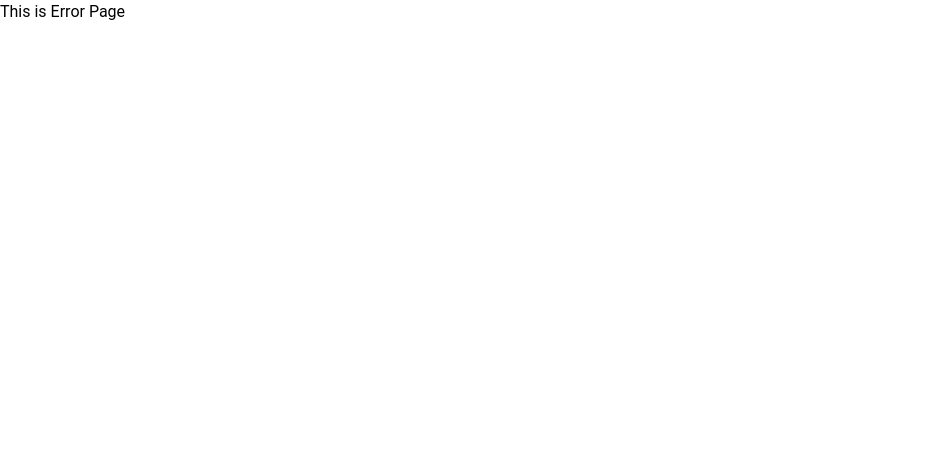
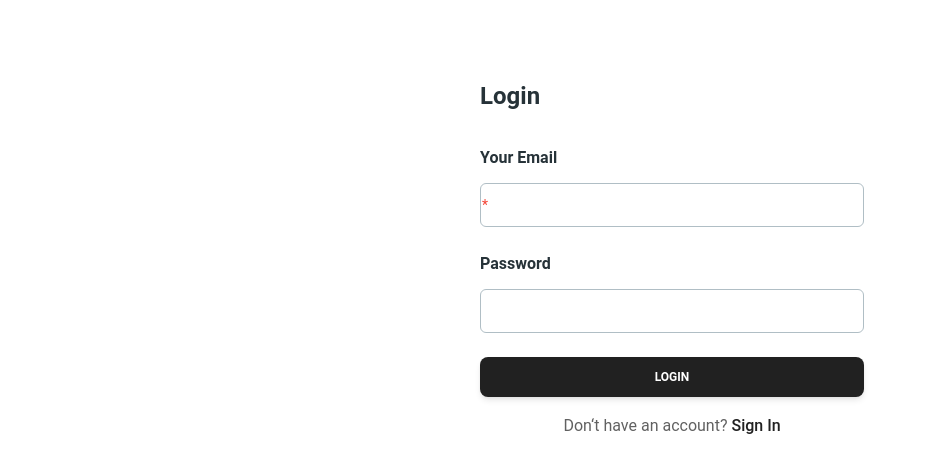
Before and after one commit to shehabweb1/MediCamp-Client, a React (Vite) app: page /login in a window 1280 px wide. Before the commit this address had no page. Shown: the top 472 px of the page, without its empty margins (0-927 px from the left). Built offline with nearby package versions, Linux system fonts and the light colour scheme.

Commit message:
Login Done

```diff
--- a/src/Components/Header.jsx
+++ b/src/Components/Header.jsx
@@ -6,7 +6,7 @@ import {
 	IconButton,
 } from "@material-tailwind/react";
 import { useState } from "react";
-import { NavLink } from "react-router-dom";
+import { Link, NavLink } from "react-router-dom";
 import {
 	HomeIcon,
 	Bars3Icon,
@@ -80,9 +80,16 @@ const Header = () => {
 				</NavLink>
 				<div className="hidden lg:block">{navList}</div>
 				<div className="flex items-center gap-x-1">
-					<Button variant="text" size="sm" className="hidden lg:inline-block ">
+					<Link to="/login">
+						<Button
+							variant="text"
+							size="sm"
+							className="hidden lg:inline-block "
+						>
 							<span>Log In</span>
 						</Button>
+					</Link>
+					<Link to="/register">
 						<Button
 							variant="gradient"
 							size="sm"
@@ -90,6 +97,7 @@ const Header = () => {
 						>
 							<span>Sign Up</span>
 						</Button>
+					</Link>
 				</div>
 				<IconButton
 					variant="text"
@@ -108,12 +116,16 @@ const Header = () => {
 				<div className="container mx-auto">
 					{navList}
 					<div className="flex items-center gap-x-1">
+						<Link to="/login">
 							<Button fullWidth variant="text" size="sm" className="">
 								<span>Log In</span>
 							</Button>
+						</Link>
+						<Link to="/register">
 							<Button fullWidth variant="gradient" size="sm" className="">
 								<span>Sign Up</span>
 							</Button>
+						</Link>
 					</div>
 				</div>
 			</Collapse>
--- /dev/null
+++ b/src/Pages/Login/Login.jsx
@@ -0,0 +1,68 @@
+import { Card, Input, Button, Typography } from "@material-tailwind/react";
+import { Link } from "react-router-dom";
+
+const Login = () => {
+	const handleLogin = (e) => {
+        e.preventDefault();
+        const form = e.target;
+        const email = form.email.value;
+        const password = form.password.value;
+        console.log(email, password);
+    };
+	return (
+		<Card
+			color="transparent"
+			shadow={false}
+			className="mx-auto md:w-1/2 lg:w-1/4 py-20"
+		>
+			<Typography variant="h4" color="blue-gray">
+				Login
+			</Typography>
+			<form
+				onSubmit={handleLogin}
+				className="mt-8 mb-2 w-80 max-w-screen-lg sm:w-96"
+			>
+				<div className="mb-1 flex flex-col gap-6">
+					<Typography variant="h6" color="blue-gray" className="-mb-3">
+						Your Email
+					</Typography>
+					<Input
+						size="lg"
+                        name="email"
+                        type="email"
+                        required
+						placeholder="name@mail.com"
+						className=" !border-t-blue-gray-200 focus:!border-t-gray-900"
+						labelProps={{
+							className: "before:content-none after:content-none",
+						}}
+					/>
+					<Typography variant="h6" color="blue-gray" className="-mb-3">
+						Password
+					</Typography>
+					<Input
+						type="password"
+                        name="password"
+						size="lg"
+						placeholder="********"
+						className=" !border-t-blue-gray-200 focus:!border-t-gray-900"
+						labelProps={{
+							className: "before:content-none after:content-none",
+						}}
+					/>
+				</div>
+				<Button className="mt-6" type="submit" fullWidth>
+					Login
+				</Button>
+				<Typography color="gray" className="mt-4 text-center font-normal">
+					Don&lsquo;t have an account?{" "}
+					<Link to="/register" className="font-medium text-gray-900">
+						Sign In
+					</Link>
+				</Typography>
+			</form>
+		</Card>
+	);
+};
+
+export default Login;
--- a/src/Routes/Router.jsx
+++ b/src/Routes/Router.jsx
@@ -2,6 +2,7 @@ import { createBrowserRouter } from "react-router-dom";
 import Main from "../Layout/Main";
 import ErrorPage from "../Pages/ErrorPage/ErrorPage";
 import Home from "../Pages/Home/Home";
+import Login from "../Pages/Login/Login";
 
 const router = createBrowserRouter([
 	{
@@ -13,6 +14,10 @@ const router = createBrowserRouter([
 				path: "/",
 				element: <Home />,
 			},
+			{
+				path: "/login",
+				element: <Login />,
+			},
 		],
 	},
 ]);
```
Lines whose indentation alone changed are shown as unchanged.
